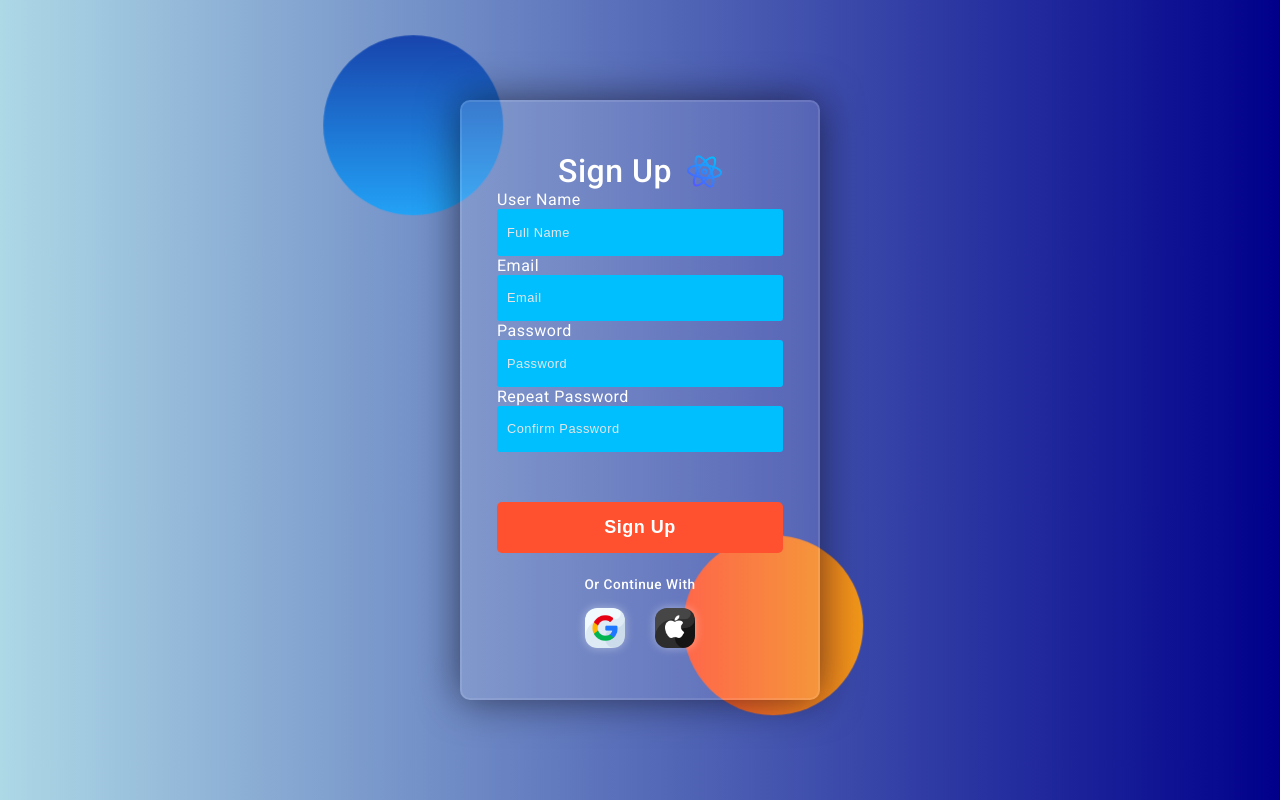
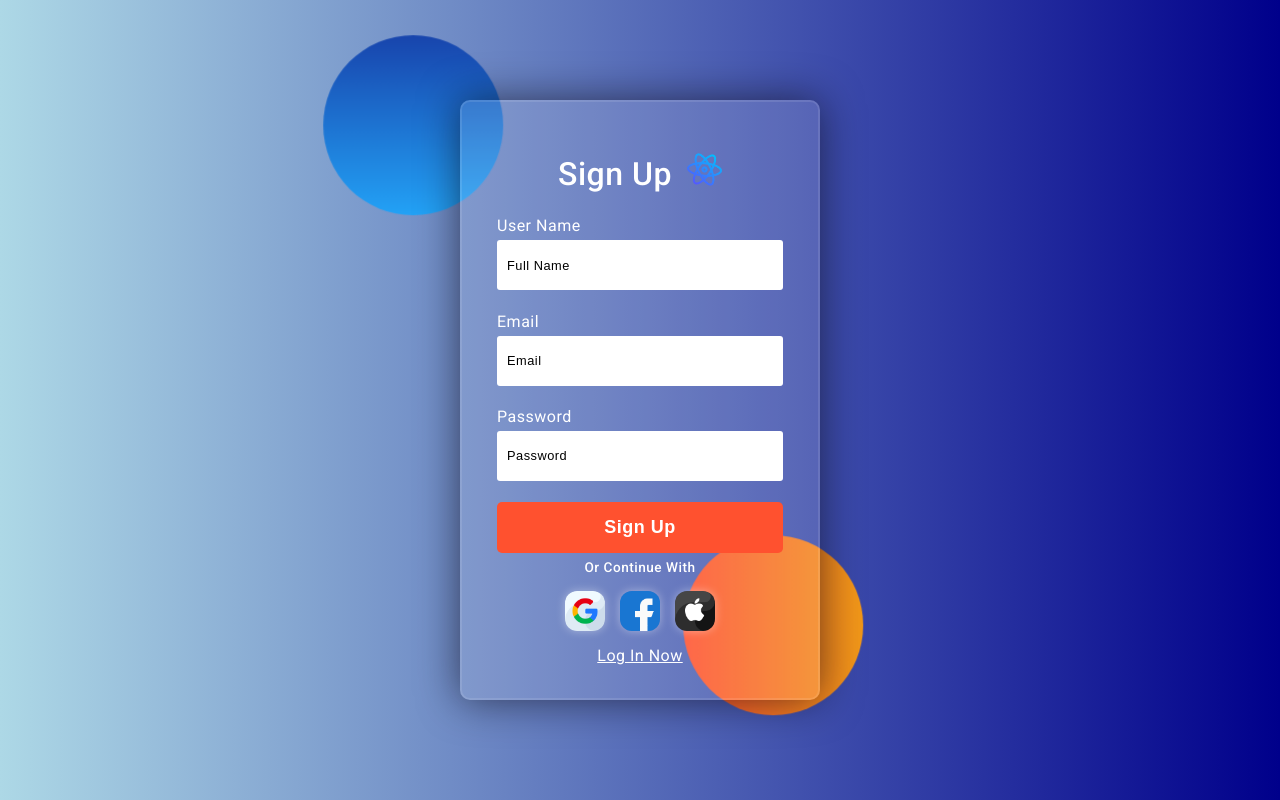
Before and after one commit to lipo541/projextx, a React (Create React App) app: page /registration in a window 1280 px wide. Built offline with nearby package versions, Linux system fonts and the light colour scheme; a web font is replaced by a local one.

Commit message:
css changes only

```diff
--- a/src/components/listview/listview.css
+++ b/src/components/listview/listview.css
@@ -1,3 +1,7 @@
+.nav_container {
+    width: 100%;
+}
+
 .nav_1 {
     display: flex;
     justify-content: space-between;
--- a/src/components/login/login.css
+++ b/src/components/login/login.css
@@ -72,6 +72,10 @@ form {
   justify-content: space-between;
   flex-direction: column;
 }
+form {
+  display: flex;
+  gap: 10px;
+}
 form * {
   color: #ffffff;
   letter-spacing: 0.5px;
@@ -87,18 +91,17 @@ form h1 {
   display: block;
   height: 50px;
   width: 100%;
-  background-color: rgba(255, 255, 255, 0.07);
   border-radius: 3px;
   padding: 0 10px;
   font-size: 0.8em;
   font-weight: 300;
 }
 .login_ecomerce form input::placeholder {
-  color: #e5e5e5;
+  color: black;
 }
 
 .login_ecomerce form button {
-  margin-top: 50px;
+
   width: 100%;
   background-color: #ffffff;
   color: #080710;
@@ -232,5 +235,14 @@ form h1 {
 }
 
 .login_ecomerce form input {
-  background-color: #00bfff;
+  background-color: white;
 }
+.reg_span1 {
+  font-size: 0.8em;
+}
+
+.label_inp_box {
+  display: flex;
+  flex-direction: column;
+  gap: 5px;
+}
--- a/src/components/login/login.jsx
+++ b/src/components/login/login.jsx
@@ -5,7 +5,7 @@ import facebook1 from '../../assets/logo/facebook.png';
 import apple from '../../assets/logo/apple.png';
 import brandlogo from '../../assets/logo/atom.png'
 import axios from 'axios';
-import { useNavigate } from 'react-router-dom';
+import { Link, useNavigate } from 'react-router-dom';
 
 const Login = () => {
   const [username, setUsername] = useState('');
@@ -48,12 +48,15 @@ const Login = () => {
       </div>
 
       <form onSubmit={handleSubmit}>
-        <h1>Log in <img src={brandlogo} alt="" /></h1>
-        <label htmlFor="username">Username</label>
-        <input type="text" placeholder="Email or Phone" id="username" value={username} onChange={handleInputChange} />
-
-        <label htmlFor="password">Password</label>
-        <input type="password" placeholder="Password" id="password" value={password} onChange={handleInputChange} />
+        <h1>Log in <Link to={'/'}><img src={brandlogo} alt="" /></Link> </h1>
+        <div className='label_inp_box'>
+          <label htmlFor="username">Username</label>
+          <input type="text" placeholder="Email or Phone" id="username" value={username} onChange={handleInputChange} />
+        </div>
+        <div className='label_inp_box'>
+          <label htmlFor="password">Password</label>
+          <input type="password" placeholder="Password" id="password" value={password} onChange={handleInputChange} />
+        </div>
         <div>
           <button type="submit">Log In</button>
           <div className='singn_logo_box'>
@@ -76,6 +79,8 @@ const Login = () => {
 
             </div>
 
+            <span className='reg_span1'><Link to={'/registration'}>register now </Link> </span>
+
           </div>
 
         </div>
--- a/src/components/productfilter/productfilter.css
+++ b/src/components/productfilter/productfilter.css
@@ -1,12 +1,15 @@
-.navigation_container {
 
+
+@media screen and (max-width: 750px) {
+    .navigation_container {
+        display: none;
+
+    }
 }
-
 @media screen and (max-width: 1350px) {
     .navigation_container {
         font-size: 0.85em;
-        padding-left: 10px;
-        padding-right: 10px;
+
     }
 }
 
--- a/src/components/signup/signup.jsx
+++ b/src/components/signup/signup.jsx
@@ -1,34 +1,19 @@
-import React, { useState,  } from 'react';
+import React, { useState } from 'react';
 import './signup.css';
 import google from '../../assets/logo/google.png';
-// import facebook from '../../assets/logo/facebook.png';
+import facebook from '../../assets/logo/facebook.png';
 import apple from '../../assets/logo/apple.png';
 import brandlogo from '../../assets/logo/atom.png'
 import axios from 'axios';
+import { Link } from 'react-router-dom';
 
 const Signup = () => {
   const [userName, setUserName] = useState('')
   const [email, setEmail] = useState('')
   const [password, setPassword] = useState('')
-  const [repassword, setRepassword] = useState('')
-
-
-
 
   const handleRegister = async (e) => {
     e.preventDefault();
-      // try{
-      // const response = await fetch('https://amazon-digital-prod.azurewebsites.net/api/user/registerUser',
-      // {method: 'POST',
-      // headers: {'Contetnt-Type': 'application/json'},
-      // body: JSON.stringify({
-      //   userName,
-      //   password,
-      //   email,
-      // })
-      // }
-      // )}catch(error){
-      //   throw error}
     axios.post('https://amazon-digital-prod.azurewebsites.net/api/user/registerUser',
       {
         userName,
@@ -38,14 +23,13 @@ const Signup = () => {
       {headers: {'Content-Type': 'application/json'}}
     )
     .then((response) => {
-            console.log(response)
+      console.log(response);
+      alert('Registration completed successfully');
     })
     .catch((error) => {
       console.error('API request error:', error);
     });
   }
-
-
 
   return (
     <div className='login_ecomerce'>
@@ -55,18 +39,19 @@ const Signup = () => {
       </div>
 
       <form onSubmit={(e) => (handleRegister(e))}>
-        <h1>Sign Up <img src={brandlogo} alt="logo" /></h1>
+        <h1>Sign Up <Link to={'/'}><img src={brandlogo} alt="logo" /></Link> </h1>
+        <div className='label_inp_box'>
           <label htmlFor="fullname">User name</label>
           <input value={userName} onChange={(e) => {setUserName(e.target.value)}} type="text" placeholder="Full Name" id="fullname" />
-
+        </div>
+        <div className='label_inp_box'>
           <label htmlFor="email">Email</label>
           <input value={email} onChange={(e) => {setEmail(e.target.value)} } type="email" placeholder="Email" id="email" />
-
+        </div>
+        <div className='label_inp_box'>
           <label htmlFor="password">Password</label>
           <input value={password} onChange={(e) => {setPassword(e.target.value)}} type="password" placeholder="Password" id="password" />
-
-        <label htmlFor="confirmPassword">Repeat Password</label>
-        <input value={repassword} onChange={(e) => {setRepassword(e.target.value)}} type="password" placeholder="Confirm Password" id="confirmPassword" />
+        </div>
 
         <div>
           <button type='submit'>Sign Up</button>
@@ -81,7 +66,7 @@ const Signup = () => {
               </div>
 
               <div className='google_box'>
-                {/* <img className='logo_image' src={facebook} alt='' /> */}
+                <img className='logo_image' src={facebook} alt='' />
               </div>
 
               <div className='google_box'>
@@ -89,6 +74,7 @@ const Signup = () => {
               </div>
 
             </div>
+            <span className='navigate_login_span'> <Link to={'/authorization'}>log in now</Link> </span>
 
           </div>
 
--- a/src/pages/filter/filter.css
+++ b/src/pages/filter/filter.css
@@ -7,3 +7,10 @@
     display: flex;
     gap: 10px;
 }
+
+@media (max-width:1350px) {
+  .filter_nav_page_container  {
+    padding-left: 5px;
+    padding-right: 5px;
+  }
+}
```
Lines whose indentation alone changed are shown as unchanged.
